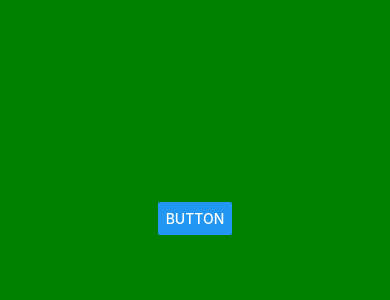
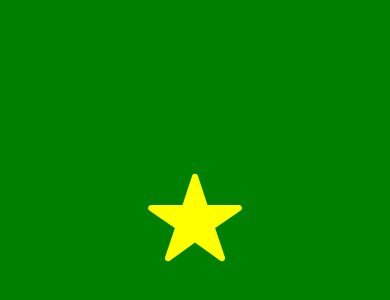
Before and after one commit to ajou-time-wise/react-native-tutorial, a React Native app in the folder ch2-component/: screen / in a window 390 px wide. Shown: the part 204-504 px from the top of the page. Built offline with nearby package versions, Linux system fonts and the light colour scheme.

Commit message:
chore : Ionicons 예시 코드

```diff
--- a/ch2-component/App.js
+++ b/ch2-component/App.js
@@ -2,11 +2,12 @@ import { StyleSheet, View } from "react-native";
 import EXText from "./components/EXText";
 import EXPressable from "./components/EXPressable";
 import EXButton from "./components/EXButton";
+import EXIcon from "./components/EXIcon";
 
 export default function App() {
   return (
     <View style={styles.container}>
-      <EXButton />
+      <EXIcon />
     </View>
   );
 }
--- /dev/null
+++ b/ch2-component/components/EXIcon.js
@@ -0,0 +1,7 @@
+import Ionicons from "@expo/vector-icons/Ionicons";
+
+function EXIcon(props) {
+  return <Ionicons name="star" size={100} color="yellow" />;
+}
+
+export default EXIcon;
```
